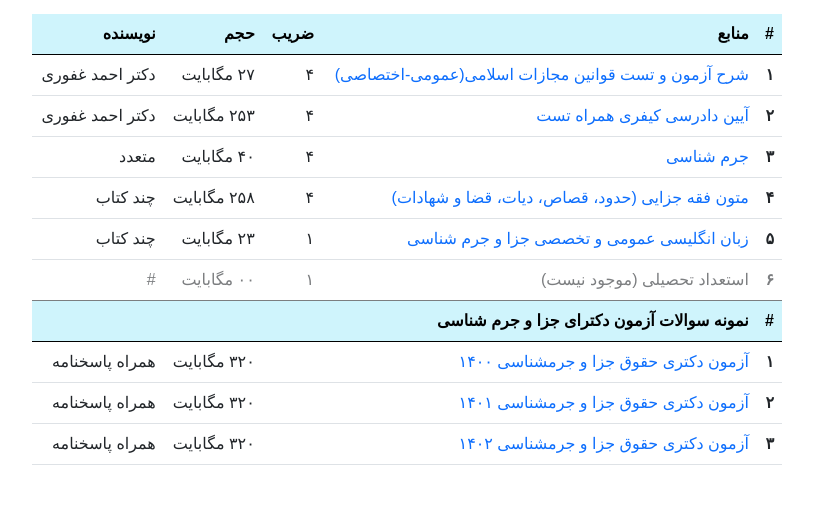
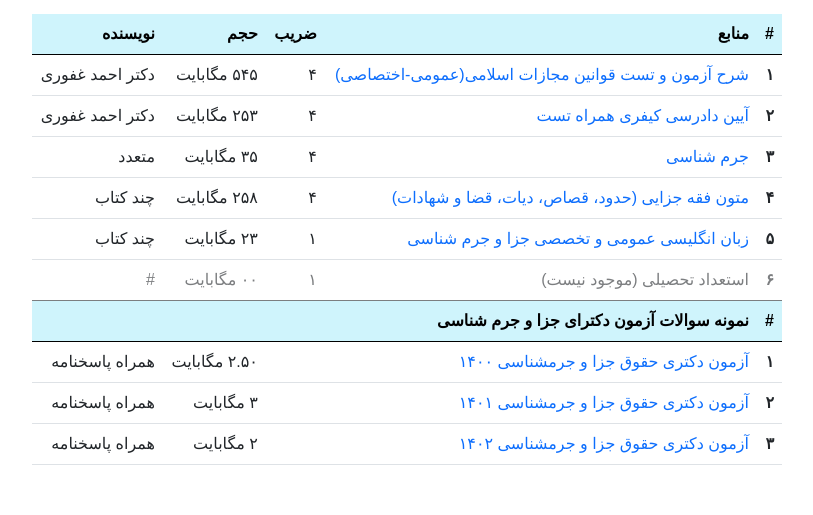
Before and after one commit to noonlawash/pdf, a plain HTML site: page index.html in a window 1280 px wide. Shown: the part 164-679 px from the top of the page, without its empty margins (233-1046 px from the left). Drawn offline with nearby package versions, Linux system fonts and the light colour scheme; some packages are replaced by stand-ins of ours; a script that the page names is missing; a web font is replaced by a local one.

Commit message:
Update index.html

```diff
--- a/index.html
+++ b/index.html
@@ -76,7 +76,7 @@
       <th scope="row">1</th>
       <td><a href="https://s34.picofile.com/file/8488693834/jaza_omoomi_takhasosi.rar.html" target="_blank">شرح آزمون و تست قوانین مجازات اسلامی(عمومی-اختصاصی)</a></a></td>
 		<td>4</td>
-      <td>27 مگابایت</td>
+      <td>545 مگابایت</td>
       <td>دکتر احمد غفوری</td>
     </tr>
 
@@ -89,9 +89,9 @@
     </tr>
 	 <tr>
       <th scope="row">3</th>
-      <td><a href="https://s33.picofile.com/file/8485204842/jaza_ghafoori.pdf.html" target="_blank">جرم شناسی</a></td>
+      <td><a href="https://s34.picofile.com/file/8488694268/jorm_shenasi.rar.html" target="_blank">جرم شناسی</a></td>
 		 <td>4</td>
-      <td>40 مگابایت</td>
+      <td>35 مگابایت</td>
       <td>متعدد</td>
 	 </tr>
 	 <tr>
@@ -121,20 +121,20 @@
      </thead>
 	 <tr>
       <th scope="row">1</th>
-      <td colspan="2"><a href="https://s33.picofile.com/file/8485204842/jaza_ghafoori.pdf.html" target="_blank">آزمون دکتری حقوق جزا و جرمشناسی 1400</a></td>
-      <td>320 مگابایت</td>
+      <td colspan="2"><a href="https://s34.picofile.com/file/8488694276/doctora_jaza_1400.rar.html" target="_blank">آزمون دکتری حقوق جزا و جرمشناسی 1400</a></td>
+      <td>2.50 مگابایت</td>
       <td>همراه پاسخنامه</td>
     </tr>
 	 <tr>
       <th scope="row">2</th>
-      <td  colspan="2"><a href="https://s33.picofile.com/file/8485204842/jaza_ghafoori.pdf.html" target="_blank">آزمون دکتری حقوق جزا و جرمشناسی 1401</a></td>
-      <td>320 مگابایت</td>
+      <td  colspan="2"><a href="https://s34.picofile.com/file/8488694284/doctora_jaza_1401.rar.html" target="_blank">آزمون دکتری حقوق جزا و جرمشناسی 1401</a></td>
+      <td>3 مگابایت</td>
       <td>همراه پاسخنامه</td>
     </tr>
 		<tr>
       <th scope="row">3</th>
-      <td  colspan="2"><a href="https://s33.picofile.com/file/8485204842/jaza_ghafoori.pdf.html" target="_blank">آزمون دکتری حقوق جزا و جرمشناسی 1402</a></td>
-      <td>320 مگابایت</td>
+      <td  colspan="2"><a href="https://s34.picofile.com/file/8488694292/doctora_jaza_1402.rar.html" target="_blank">آزمون دکتری حقوق جزا و جرمشناسی 1402</a></td>
+      <td>2 مگابایت</td>
       <td>همراه پاسخنامه</td>
     </tr>
   </tbody>
```
